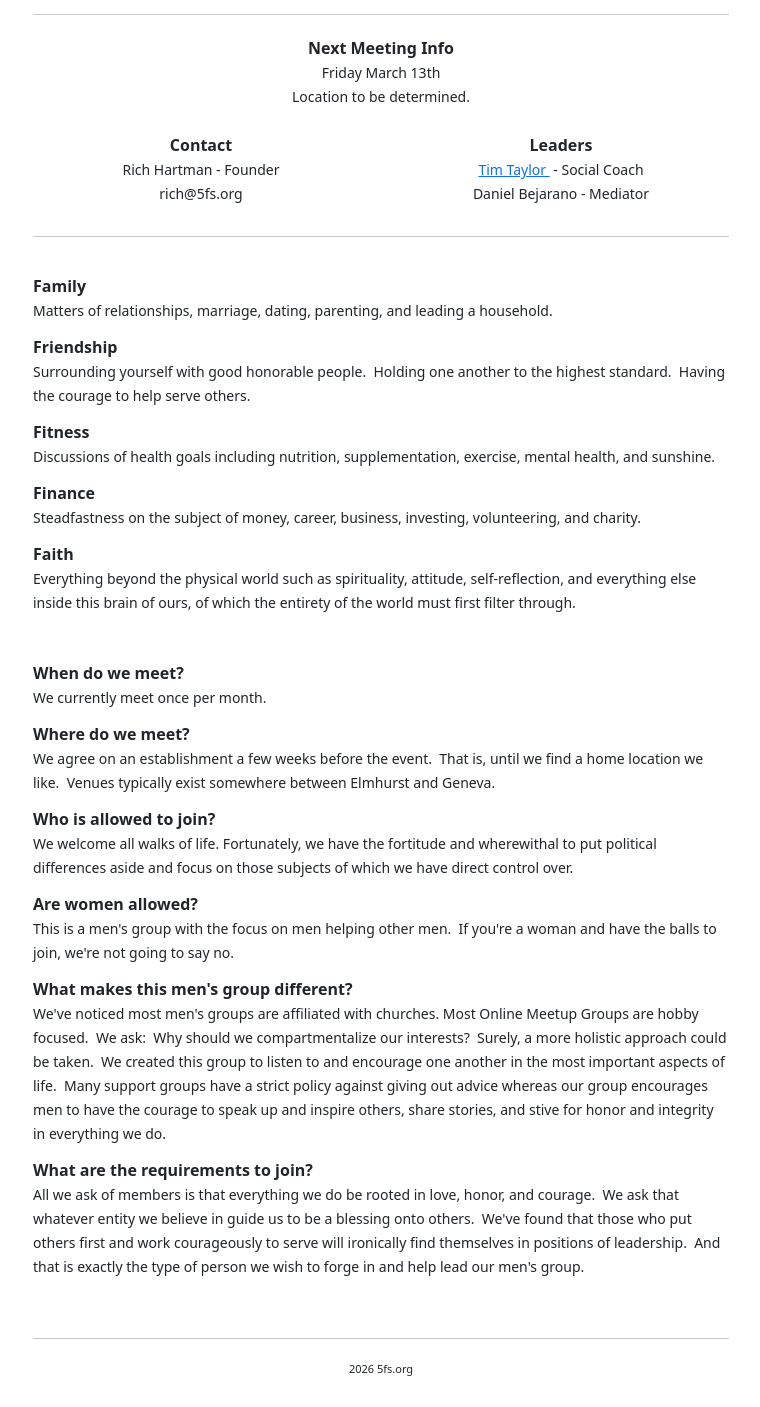
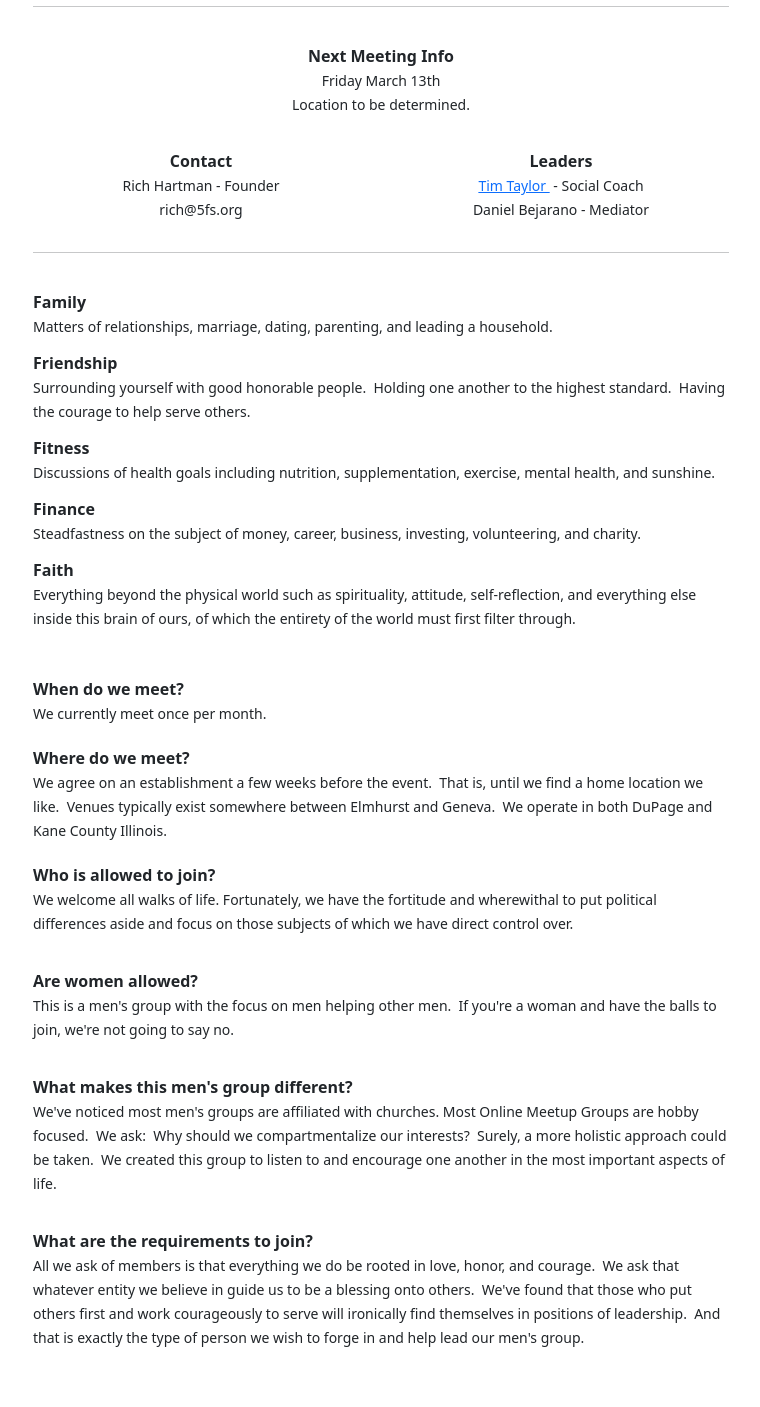
Before and after one commit to Finocchioo/5fs.org, a plain HTML site: page index.html in a window 1280 px wide. Shown: the part 440-1847 px from the top of the page, without its empty margins (259-1019 px from the left). Drawn offline with Linux system fonts and the light colour scheme; a web font is replaced by a local one.

Commit message:
Update index.html

```diff
--- a/index.html
+++ b/index.html
@@ -4,7 +4,8 @@
 <head>
     <meta charset="utf-8">
     <meta name="viewport" content="width=device-width, initial-scale=1.0, shrink-to-fit=no">
-    <title>5fs</title>
+    <title>5fs.org</title>
+    <meta name="description" content="DuPage County men's group dedicated to love, courage, and honor.">
     <link rel="stylesheet" href="assets/bootstrap/css/bootstrap.min.css">
     <link rel="stylesheet" href="https://fonts.googleapis.com/css?family=IM+Fell+Great+Primer+SC&amp;display=swap">
     <link rel="stylesheet" href="assets/css/Hero-Clean-images.css">
@@ -14,7 +15,7 @@
     <div class="container" style="max-width: 720px;text-align: center;background: #ffffff;margin-top: 21px;">
         <div class="row">
             <div class="col" style="text-align: left;"><strong class="fs-6 fw-semibold">The Five Fs Men's Group</strong>
-                <hr style="margin-top: 5px;"><small>DuPage &amp; Kane County Illinois</small>
+                <hr style="margin-top: 5px;">
             </div>
         </div>
     </div>
@@ -29,13 +30,13 @@
                         <p class="my-3">"As iron sharpens iron, so one person sharpens another."&nbsp; Proverbs 27:17</p>
                     </div>
                 </div>
-                <div style="max-width: 350px;"></div>
+                <div style="max-width: 350px;padding-top: 16px;"></div>
             </div>
             <div class="col" style="padding-top: 21px;">
                 <div class="row">
-                    <div class="col text-center" style="text-align: left;">
-                        <hr style="margin-top: 5px;">
-                        <div style="padding-top: 5px;"></div><strong>Next Meeting Info</strong>
+                    <div class="col text-center" style="text-align: left;padding-top: 0px;">
+                        <hr style="margin-top: 21px;">
+                        <div style="padding-top: 21px;"></div><strong>Next Meeting Info</strong>
                         <div></div><small>Friday March 13th</small>
                         <div style="padding-top: 0px;"></div><small>Location to be determined.</small>
                         <div style="padding-top: 22px;"></div>
@@ -46,11 +47,11 @@
     </div>
     <div class="container" style="max-width: 720px;">
         <div class="row">
-            <div class="col-md-6 text-center" style="padding-top: 13px;"><strong>Contact</strong>
+            <div class="col-md-6 text-center" style="padding-top: 21px;"><strong>Contact</strong>
                 <div></div><small>Rich Hartman - Founder</small>
                 <div style="padding-top: 0px;"></div><small>rich@5fs.org</small>
             </div>
-            <div class="col-md-6 text-center" style="padding-top: 13px;"><strong>Leaders</strong>
+            <div class="col-md-6 text-center" style="padding-top: 21px;"><strong>Leaders</strong>
                 <div></div><small><a href="https://dot.cards/timtaylorcoach">Tim Taylor&nbsp;</a>&nbsp;- Social Coach</small>
                 <div style="padding-top: 0px;"></div><small>Daniel Bejarano - Mediator</small>
             </div>
@@ -80,18 +81,18 @@
         <div class="row">
             <div class="col" style="text-align: left;"><strong>When do we meet?</strong>
                 <div></div><small>We currently meet once per month.</small>
-                <div style="padding-bottom: 13px;"></div><strong>Where do we meet?</strong>
-                <div></div><small>We agree on an establishment a few weeks before the event.&nbsp; That is, until we find a home location we like.&nbsp; Venues typically exist somewhere between Elmhurst and Geneva.</small>
-                <div style="padding-top: 13px;"></div><strong>Who is allowed to join?</strong>
+                <div style="padding-bottom: 21px;"></div><strong>Where do we meet?</strong>
+                <div></div><small>We agree on an establishment a few weeks before the event.&nbsp; That is, until we find a home location we like.&nbsp; Venues typically exist somewhere between Elmhurst and Geneva.&nbsp; We operate in both DuPage and Kane County Illinois.</small>
+                <div style="padding-top: 21px;"></div><strong>Who is allowed to join?</strong>
                 <div></div><small>We welcome all walks of life. Fortunately, we have the fortitude and wherewithal to put political differences aside and focus on those subjects of which we have direct control over.&nbsp;</small>
-                <div style="margin-top: 13px;"></div><strong>Are women allowed?</strong>
+                <div style="margin-top: 13px;padding-top: 21px;"></div><strong>Are women allowed?</strong>
                 <div></div><small>This is a men's group with the focus on men helping other men.&nbsp; If you're a woman and have the balls to join, we're not going to say no.</small>
-                <div style="margin-top: 13px;"></div><strong>What makes this men's group different?</strong>
-                <div></div><small>We've noticed most men's groups are affiliated with churches.&nbsp;Most Online Meetup Groups are hobby focused.&nbsp; We ask:&nbsp; Why should we compartmentalize our interests?&nbsp; Surely, a more holistic approach could be taken.&nbsp; We created this group to listen to and encourage one another in the most important aspects of life.&nbsp; Many support groups have a strict policy against giving out advice whereas our group encourages men to have the courage to speak up and inspire others, share stories, and stive for honor and integrity in everything we do.</small>
+                <div style="margin-top: 13px;padding-top: 21px;"></div><strong>What makes this men's group different?</strong>
+                <div></div><small>We've noticed most men's groups are affiliated with churches.&nbsp;Most Online Meetup Groups are hobby focused.&nbsp; We ask:&nbsp; Why should we compartmentalize our interests?&nbsp; Surely, a more holistic approach could be taken.&nbsp; We created this group to listen to and encourage one another in the most important aspects of life.&nbsp;</small>
                 <div></div>
-                <div style="margin-top: 13px;"></div><strong>What are the requirements to join?</strong>
+                <div style="margin-top: 13px;padding-top: 21px;"></div><strong>What are the requirements to join?</strong>
                 <div></div><small>All we ask of members is that everything we do be rooted in love, honor, and courage.&nbsp; We ask that whatever entity we believe in guide us to be a blessing onto others.&nbsp; We've found that those who put others first and work courageously to serve will ironically find themselves in positions of leadership.&nbsp; And that is exactly the type of person we wish to forge in and help lead our men's group.</small>
-                <div style="padding-bottom: 34px;"></div>
+                <div style="padding-bottom: 55px;"></div>
             </div>
         </div>
     </div>
```
